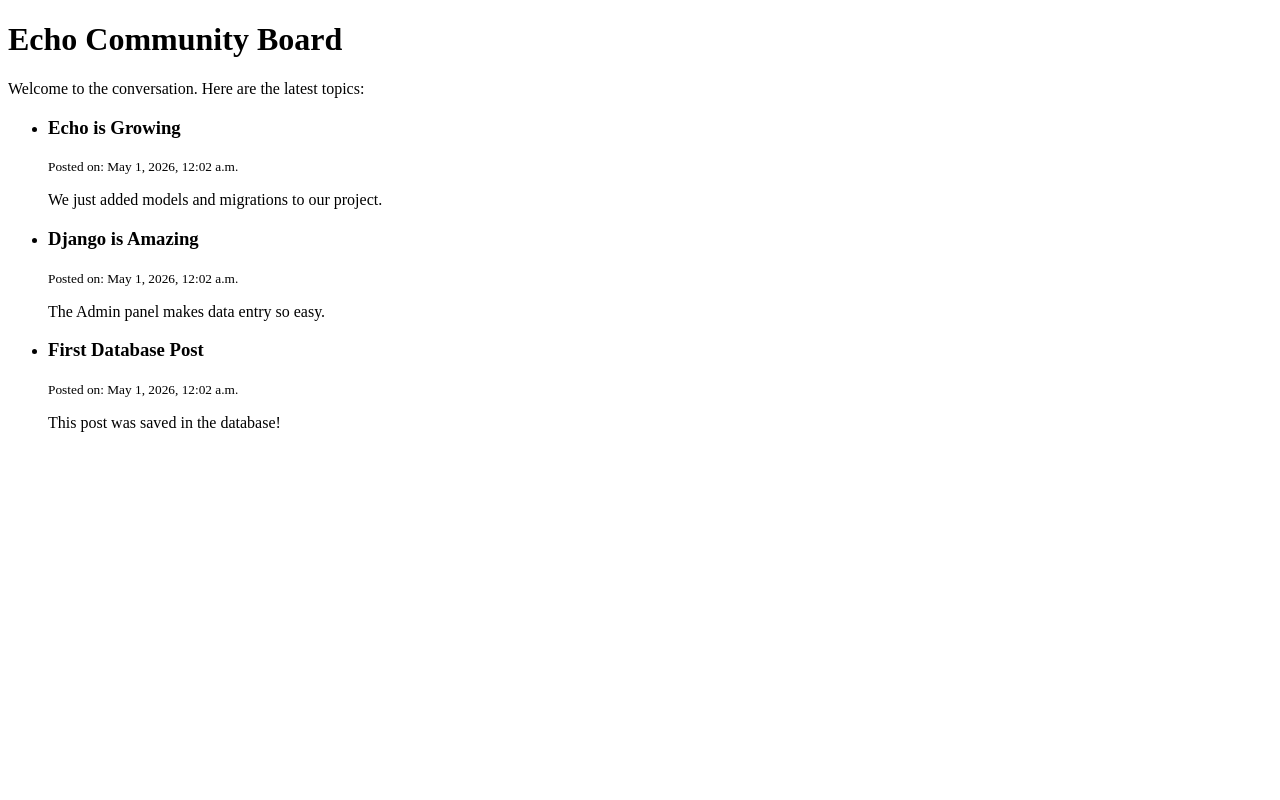
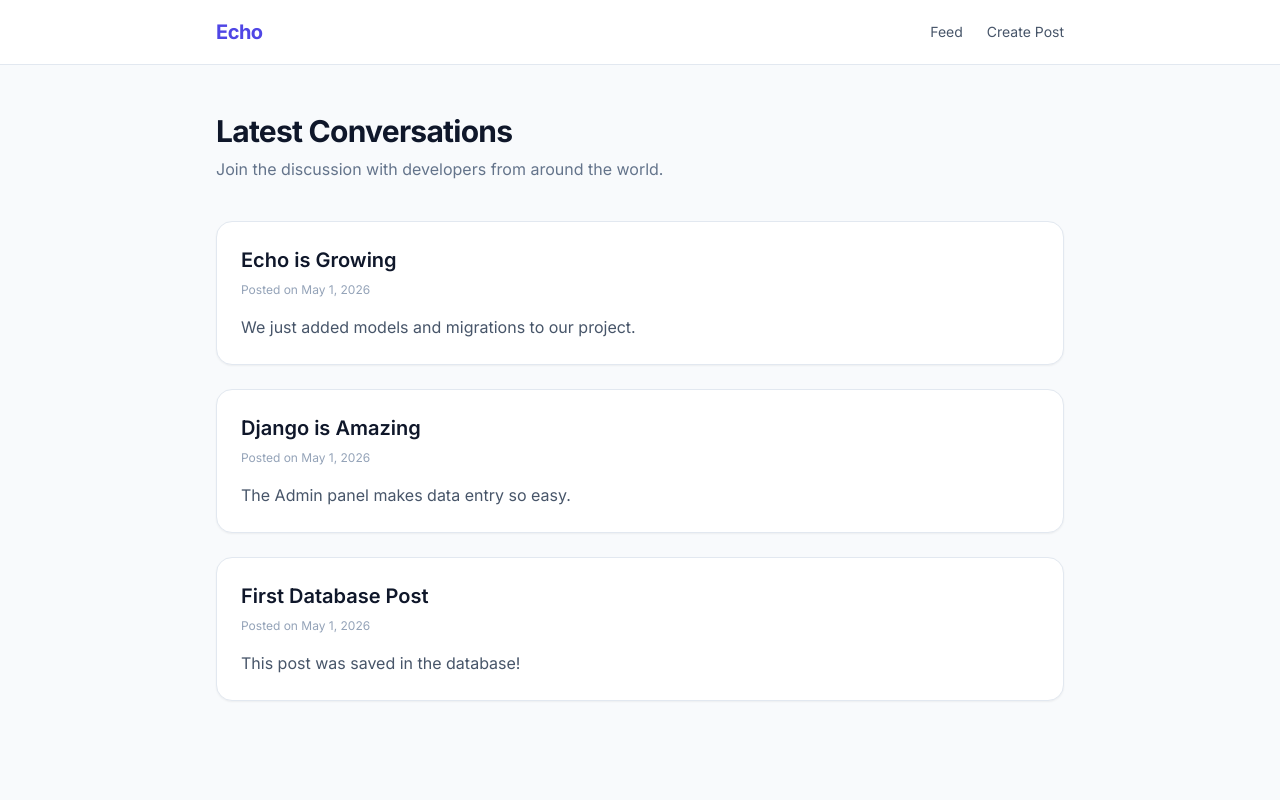
Before and after one commit to desphixs/Staqed-Echo-Social-Community-Board-using-Django, a Django app: page / in a window 1280 px wide. Run offline with Django 5.2, Linux system fonts and the light colour scheme; data comes from the database, SQL or seed files in the repository; some libraries are stand-ins or nearby versions.

Commit message:
styled the index.html using tailwindcss

```diff
--- a/posts/templates/posts/index.html
+++ b/posts/templates/posts/index.html
@@ -4,21 +4,54 @@
     <meta charset="UTF-8">
     <meta name="viewport" content="width=device-width, initial-scale=1.0">
     <title>Echo | Community Board</title>
+    <!-- Tailwind CSS CDN for quick styling -->
+    <script src="https://cdn.tailwindcss.com"></script>
+    <style>
+        @import url('https://fonts.googleapis.com/css2?family=Inter:wght@400;600;700&display=swap');
+        body { font-family: 'Inter', sans-serif; }
+    </style>
 </head>
-<body>
-    <h1>Echo Community Board</h1>
-    <p>Welcome to the conversation. Here are the latest topics:</p>
+<body class="bg-slate-50 text-slate-900 antialiased min-h-screen">
 
-    <ul>
-        {% for topic in topics %}
-            <li>
-                <h3>{{ topic.title }}</h3>
-                <small>Posted on: {{ topic.created_at }}</small>
-                <p>{{ topic.content }}</p>
-            </li>
-        {% empty %}
-            <li>No topics have been posted yet.</li>
-        {% endfor %}
-    </ul>
+    <!-- Simple Modern Header -->
+    <header class="bg-white border-b border-slate-200 sticky top-0 z-50">
+        <nav class="max-w-4xl mx-auto px-6 h-16 flex items-center justify-between">
+            <a href="/" class="text-xl font-bold tracking-tight text-indigo-600">Echo</a>
+            <div class="flex gap-6 text-sm font-medium text-slate-600">
+                <a href="/" class="hover:text-indigo-600 transition-colors">Feed</a>
+                <a href="#" class="hover:text-indigo-600 transition-colors">Create Post</a>
+            </div>
+        </nav>
+    </header>
+
+    <main class="max-w-4xl mx-auto px-6 py-12">
+        <!-- Page Title -->
+        <div class="mb-10">
+            <h1 class="text-3xl font-bold tracking-tight text-slate-900">Latest Conversations</h1>
+            <p class="text-slate-500 mt-2">Join the discussion with developers from around the world.</p>
+        </div>
+
+        <!-- Post Feed -->
+        <div class="space-y-6">
+            {% for topic in topics %}
+                <article class="bg-white border border-slate-200 p-6 rounded-2xl shadow-sm hover:shadow-md transition-shadow">
+                    <h2 class="text-xl font-semibold text-slate-900">
+                        <a href="#" class="hover:text-indigo-600 transition-colors">{{ topic.title }}</a>
+                    </h2>
+                    <div class="flex items-center gap-2 mt-2 text-xs text-slate-400 font-medium">
+                        <span>Posted on {{ topic.created_at|date:"F j, Y" }}</span>
+                    </div>
+                    <p class="mt-4 text-slate-600 leading-relaxed">
+                        {{ topic.content|truncatechars:200 }}
+                    </p>
+                </article>
+            {% empty %}
+                <div class="text-center py-20 bg-white rounded-2xl border border-dashed border-slate-300">
+                    <p class="text-slate-500">No topics have been posted yet. Why not start one?</p>
+                </div>
+            {% endfor %}
+        </div>
+    </main>
+
 </body>
 </html>
```
